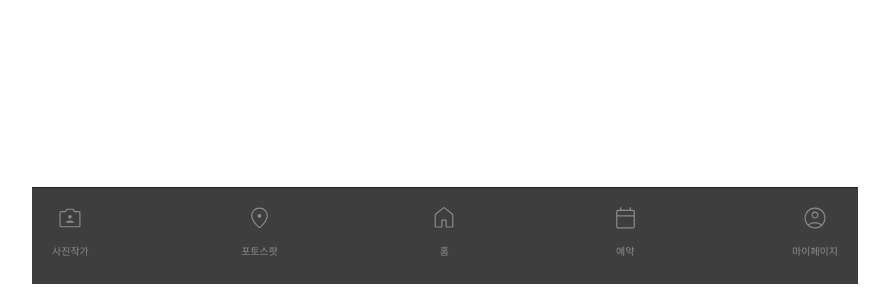
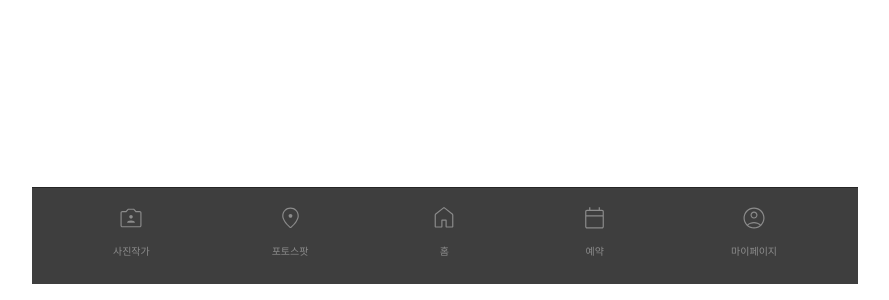
Before and after one commit to photo-ground/FE, a Next.js app: page / in a window 1280 px wide. Shown: the part 516-816 px from the top of the page, without its empty margins (215-1104 px from the left). Built offline with nearby package versions, Linux system fonts and the light colour scheme.

Commit message:
💄 ui: bnb 아이콘 위치 수정

```diff
--- a/src/components/BNB/styles.ts
+++ b/src/components/BNB/styles.ts
@@ -9,7 +9,7 @@ export const Container = styled.nav`
 
   display: flex;
   align-items: center;
-  justify-content: space-between;
+  justify-content: space-around;
 
   width: 100%;
   max-width: ${BREAK_POINT}px;
```
Also changed, not shown: src/components/BNB/index.tsx (+0 -9 lines).
